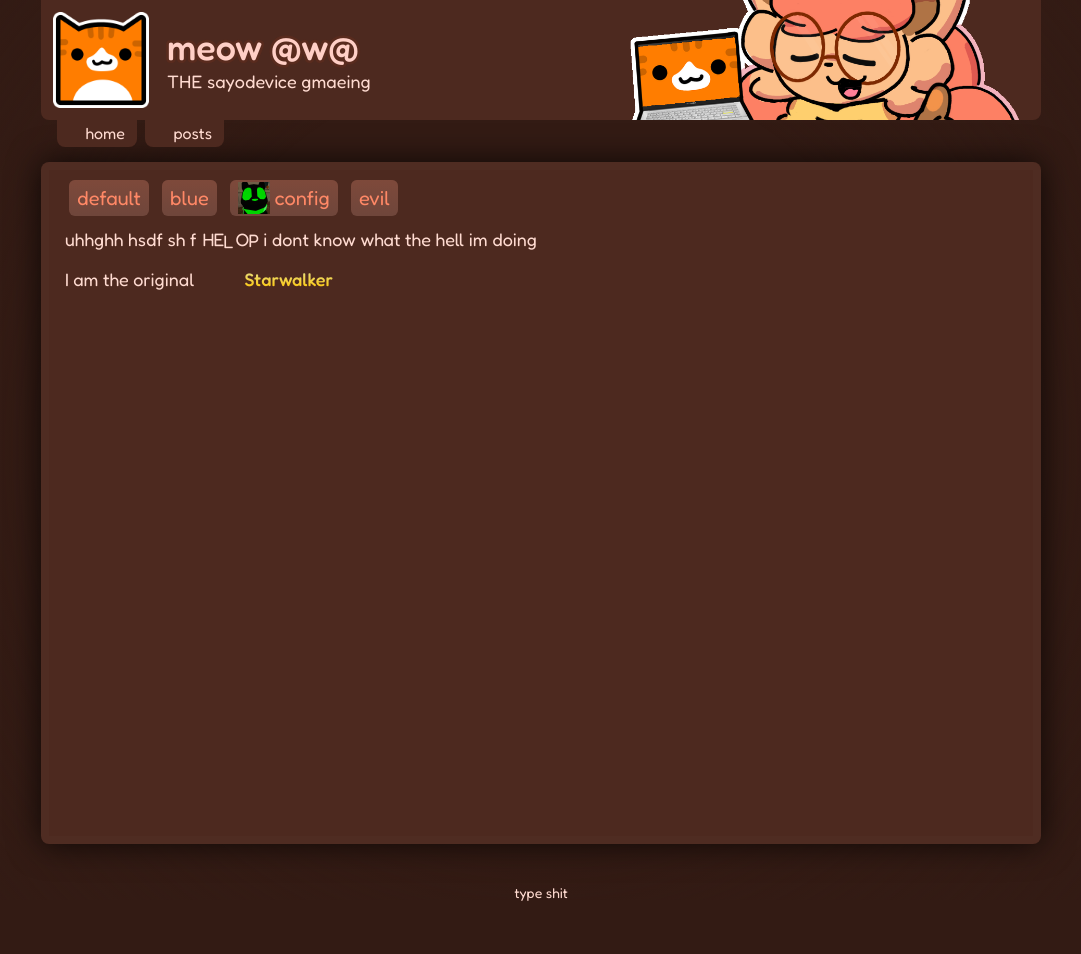
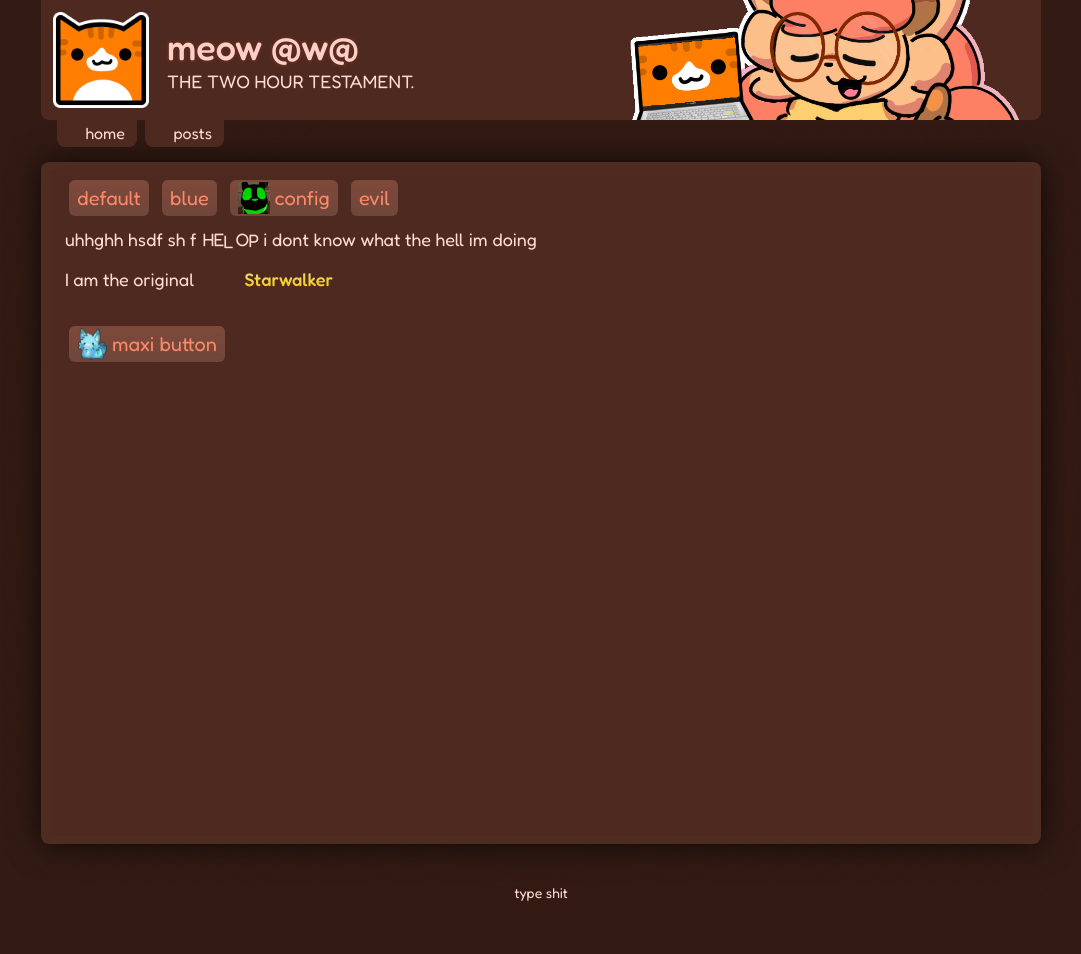
Before and after one commit to Cookiaria/cookisite, a Jekyll site: the page built from test-html.html, in a window 1280 px wide. Shown: the whole page, without its empty margins (99-1180 px from the left). Built offline with Jekyll 4.4.1, drawn with Linux system fonts in a browser that asks for light colours; some web fonts are replaced.

Commit message:
maxi button

```diff
--- a/_config.yml
+++ b/_config.yml
@@ -1,2 +1,2 @@
 host: 0.0.0.0
-port: 8080
+port: 4000
--- a/_layouts/default.html
+++ b/_layouts/default.html
@@ -14,7 +14,7 @@
     <meta name="theme-color" content="#ff8866">
 
     <!-- meta content -->
-    <link rel="icon" href="/assets/favicon.png" type="image/png">
+    <link rel="icon" href="/assets/favicon.ico" type="image/png">
     <link rel="stylesheet" href="/assets/css/style.css?v={{ '/assets/css/style.css' | file_mtime | date: '%s'}}">
     <link rel="stylesheet" href="/assets/css/codeblock.css?v={{ '/assets/css/codeblock.css' | file_mtime | date: '%s'}}">
 
@@ -40,7 +40,7 @@
     <div class="javascript">
         <script src="/assets/js/codeblock.js"></script>
         <script src="/assets/js/textfx.js?v={{ '/assets/js/textfx.js' | file_mtime | date: '%s'}}"></script>
-        <script src="/assets/js/uwu.js"></script>
+        <script src="/assets/js/misc.js?v={{ '/assets/js/misc.js' | file_mtime | date: '%s'}}"></script>
     </div>
 </body>
 
--- a/_layouts/ref.html
+++ b/_layouts/ref.html
@@ -3,7 +3,7 @@
 <head>
     <meta charset="UTF-8">
     <meta name="viewport" content="width=device-width, initial-scale=1.0">
-    <link rel="icon" href="/assets/favicon.png" type="image/png">
+    <link rel="icon" href="/assets/favicon.ico" type="image/png">
 
     <title>cooki!</title>
 </head>
--- a/assets/css/style.css
+++ b/assets/css/style.css
@@ -386,19 +386,25 @@
     border-radius: calc(var(--roundiness) * 0.75);
     background: linear-gradient(180deg, color-mix(in srgb, var(--accent-color), rgba(0, 0, 0, 0.25) 75%) 0%, rgba(255, 255, 255, 0) 100%);
     background-color: color-mix(in srgb, var(--accent-color), rgba(255, 255, 255, 0.1) 90%);
+    user-select: none;
     transition-duration: 0.25s;
 }
 
 .ca-button:hover {
+    text-decoration: none;
     color: color-mix(in srgb, var(--accent-color), white 80%);
     background: linear-gradient(180deg, color-mix(in srgb, var(--accent-color), rgba(255, 255, 255, 0.25) 50%) 0%, rgba(255, 255, 255, 0) 100%);
     background-color: color-mix(in srgb, var(--accent-color), rgb(0, 0, 0) 50%);
 }
 
+.ca-button:active {
+    background: linear-gradient(180deg, color-mix(in srgb, var(--accent-color), rgba(0, 0, 0, 0.25) 50%) 0%, rgba(255, 255, 255, 0) 100%);
+    background-color: color-mix(in srgb, var(--accent-color), rgb(0, 0, 0) 60%);
+}
+
 /* i'm the original
         starwalker
 */
-
         .starwalker,
 #randomHeaderCounter {
     background: linear-gradient(to bottom, #E2E297, #ffc400);
--- a/assets/js/uwu.js
+++ b/assets/js/misc.js
@@ -17,18 +17,18 @@
 function isCaps(string) { return string == string.toUpperCase(); }
 
 let simpleReplacements = [
-    [ 'l', 'w' ],
-    [ 'r', 'w' ],
-    [ 'na', 'nya' ],
-    [ 'ne', 'nye' ],
-    [ 'ni', 'nyi' ],
-    [ 'no', 'nyo' ],
-    [ 'nu', 'nyu' ],
-    [ 'pow', 'paw' ],
-    [ /(?<!w)ui/g, 'wi' ],
-    [ /(?<!w)ue/g, 'we' ],
-    [ 'attempt', 'attwempt' ],
-    [ 'config', 'cwonfig' ]
+    ['l', 'w'],
+    ['r', 'w'],
+    ['na', 'nya'],
+    ['ne', 'nye'],
+    ['ni', 'nyi'],
+    ['no', 'nyo'],
+    ['nu', 'nyu'],
+    ['pow', 'paw'],
+    [/(?<!w)ui/g, 'wi'],
+    [/(?<!w)ue/g, 'we'],
+    ['attempt', 'attwempt'],
+    ['config', 'cwonfig']
 ];
 
 let wordReplacements = {
@@ -105,7 +105,7 @@
 
 function chooseSuffixVariation(list) {
     let option = list[Math.floor(Math.random() * list.length)];
-    if(Array.isArray(option)) return chooseSuffixVariation(option);
+    if (Array.isArray(option)) return chooseSuffixVariation(option);
     return option;
 }
 
@@ -113,21 +113,21 @@
     // . to !
     [
         // match a . with a space or string end after it
-        /\.(?= |$)/g, (_escape, isIgnoredAt) => function(match, offset, string) {
-            if(isIgnoredAt(offset, string)) return match;
-            if(!getChance(settings.periodToExclamationChance))
+        /\.(?= |$)/g, (_escape, isIgnoredAt) => function (match, offset, string) {
+            if (isIgnoredAt(offset, string)) return match;
+            if (!getChance(settings.periodToExclamationChance))
                 return match;
             return '!';
         }
     ],
     // duplicate characters
     [
-        /[,!]/g, (_escape, isIgnoredAt) => function(match, offset, string) {
-            if(isIgnoredAt(offset, string)) return match;
-            if(getChance(settings.duplicateCharactersChance)) {
+        /[,!]/g, (_escape, isIgnoredAt) => function (match, offset, string) {
+            if (isIgnoredAt(offset, string)) return match;
+            if (getChance(settings.duplicateCharactersChance)) {
                 let amount = Math.floor((Math.random() + 1) * (settings.duplicateCharactersAmount - 1));
                 let newMatch = match;
-                for(let i = 0; i < amount; i++)
+                for (let i = 0; i < amount; i++)
                     newMatch += match;
                 match = newMatch;
             }
@@ -137,15 +137,15 @@
     // simple and word replacements
     [
         // match a word
-        /(?<=\b)[a-zA-Z\']+(?=\b)/g, (_escape, isIgnoredAt) => function(match, offset, string) {
-            if(isIgnoredAt(offset, string)) return match;
+        /(?<=\b)[a-zA-Z\']+(?=\b)/g, (_escape, isIgnoredAt) => function (match, offset, string) {
+            if (isIgnoredAt(offset, string)) return match;
             let caps = isCaps(match);
             match = match.toLowerCase();
-            if(match in wordReplacements) // only replace whole words
+            if (match in wordReplacements) // only replace whole words
                 match = wordReplacements[match];
-            for(const [ pattern, replacement ] of simpleReplacements) {
+            for (const [pattern, replacement] of simpleReplacements) {
                 // don't replace whole words
-                if((pattern instanceof RegExp) && match.match(pattern)?.includes(match) || pattern == match)
+                if ((pattern instanceof RegExp) && match.match(pattern)?.includes(match) || pattern == match)
                     continue;
                 match = match.replaceAll(pattern, replacement);
             }
@@ -155,25 +155,25 @@
     // stutter
     [
         // match beginning of a word
-        /(?<= |^)[a-zA-Z]/g, (_escape, isIgnoredAt) => function(match, offset, string) {
-            if(isIgnoredAt(offset, string)) return match;
-            if(!getChance(settings.stutterChance))
+        /(?<= |^)[a-zA-Z]/g, (_escape, isIgnoredAt) => function (match, offset, string) {
+            if (isIgnoredAt(offset, string)) return match;
+            if (!getChance(settings.stutterChance))
                 return match;
             return `${match}-${match}`;
         }
     ],
     // suffixes
     [
-        /(?<=[\.\!\?\,\;\-])(?= )|(?=$)/g, (escape, isIgnoredAt) => function(match, offset, string) {
-            if(isIgnoredAt(offset, string)) return match;
+        /(?<=[\.\!\?\,\;\-])(?= )|(?=$)/g, (escape, isIgnoredAt) => function (match, offset, string) {
+            if (isIgnoredAt(offset, string)) return match;
             let presuffix = '';
             let suffix = '';
-            if(getChance(settings.presuffixChance))
+            if (getChance(settings.presuffixChance))
                 presuffix = chooseSuffixVariation(presuffixes);
-            if(getChance(settings.suffixChance))
+            if (getChance(settings.suffixChance))
                 suffix = ` ${chooseSuffixVariation(suffixes)}`;
             let finalSuffix = `${presuffix}${suffix}`;
-            if(escape) finalSuffix = escapeString(finalSuffix);
+            if (escape) finalSuffix = escapeString(finalSuffix);
             return finalSuffix;
         }
     ]
@@ -188,7 +188,7 @@
     return string;
 }
 
-function funy(elem) {
+function configButton(elem) {
     if (elem.nodeName == '#text') {
         elem.nodeValueOrig = elem.nodeValueOrig || elem.nodeValue;
         elem.nodeValue = uwuify(elem.nodeValueOrig);
@@ -197,9 +197,20 @@
         return;
     }
     for (let child of elem.childNodes) {
-        funy(child);
+        configButton(child);
     }
 
     document.documentElement.style.setProperty('--accent-color', '#00ff00');
     document.documentElement.style.setProperty('--banner-image', 'url(/assets/images/banner-config.png)');
 }
+
+// ============= other stuff
+// maxi button
+
+var audio = new Audio('/assets/maxi.wav');
+
+function maxiSound() {
+    audio.currentTime = 0;
+
+    audio.play();
+}
--- a/assets/js/random.js
+++ b/assets/js/random.js
@@ -1,4 +1,4 @@
-let randomHeaderCounter = 0;
+let randomHeaderCounter = localStorage.getItem('randomHeaderCounter') || -1;
 let headersData = [];
 let headers = [];
 const randomHeaderElement = document.getElementById('randomHeader');
@@ -16,6 +16,8 @@
     if (headers.length == 0)
         headers = headersData.slice();
 
+    localStorage.setItem('randomHeaderCounter', ++randomHeaderCounter);
+
     let idx = Math.floor(Math.random() * headers.length);
     randomHeaderElement.innerHTML = headers[idx];
     headers.splice(idx, 1);
@@ -26,6 +28,4 @@
         if (randomHeaderCounter != 1)
             randomHeaderCounterElem.innerHTML += 's';
     }
-
-    randomHeaderCounter++;
 }
--- a/assets/randomstrings.json
+++ b/assets/randomstrings.json
@@ -130,8 +130,9 @@
         "<span>I'm the original &nbsp;&nbsp;&nbsp;&nbsp;&nbsp;&nbsp;&nbsp;<span class=\"starwalker\">Starwalker</span></span>",
         "THE THIRD SANCTUARY",
         "ඞ",
-        "<a class=\"ca-button\" onclick=\"funy(document);\"> <img src=\"/assets/emotes/configNEAR.png\" class=\"ca-emote\"> config button</a>",
+        "<a class=\"ca-button\" onclick=\"configButton(document);\"> <img src=\"/assets/emotes/configNEAR.png\" class=\"ca-emote\"> config button</a>",
         "A BALATRILLION",
-        "you have pressed the cat a total of <span id=\"randomHeaderCounter\"></span>!"
+        "you have pressed the cat a total of <span id=\"randomHeaderCounter\"></span>!",
+        "<a class=\"ca-button\" id=\"maxi\" onclick=\"maxiSound()\"><img src=\"/assets/images/maxi.png\" class=\"ca-emote\"> maxi button</a>"
     ]
 }
--- a/test-html.html
+++ b/test-html.html
@@ -4,12 +4,16 @@
 description: testing page
 ---
 
-<a class="ca-button" onclick="accentColor('#f86');">default</a>
+<a class="ca-button" onclick="document.documentElement.style.setProperty('--accent-color', '#f86')">default</a>
 
-<a class="ca-button" onclick="accentColor('#0000ff');">blue</a>
-<a class="ca-button" onclick="document.documentElement.style.setProperty('--accent-color', '#00ff00')"> <img src="/assets/emotes/configNEAR.png" class="ca-emote"> config</a>
-<a class="ca-button" onclick="accentColor('#ff0000');">evil</a>
+<a class="ca-button" onclick="document.documentElement.style.setProperty('--accent-color', '#5555ff');">blue</a>
+<a class="ca-button" onclick="document.documentElement.style.setProperty('--accent-color', '#00ff00')"> <img
+        src="/assets/emotes/configNEAR.png" class="ca-emote"> config</a>
+<a class="ca-button" onclick="document.documentElement.style.setProperty('--accent-color', '#ff5555');">evil</a>
 
 <p>uhhghh hsdf sh f <span id="shaky">HELOP</span> i dont know what the hell im doing</p>
 
-<p>I am the original &nbsp;&nbsp;&nbsp;&nbsp;&nbsp;&nbsp;&nbsp;&nbsp;&nbsp;&nbsp;<span class="starwalker">Starwalker</span></p>
+<p>I am the original &nbsp;&nbsp;&nbsp;&nbsp;&nbsp;&nbsp;&nbsp;&nbsp;&nbsp;&nbsp;<span
+        class="starwalker">Starwalker</span></p>
+<br>
+<a class="ca-button" id="maxi" onclick="maxiSound()"><img src="/assets/images/maxi.png" class="ca-emote"> maxi button</a>
```
Also changed, not shown: assets/favicon.ico (added), assets/favicon.png (deleted), assets/images/maxi.png (added), 1 other file.
